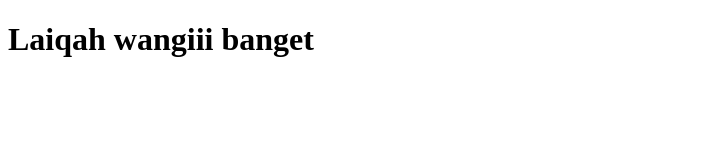
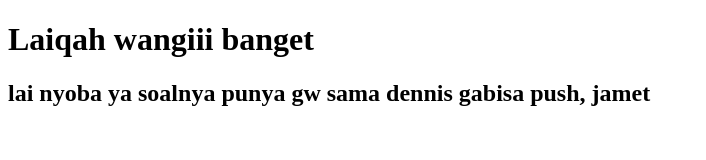
Before and after one commit to shofiyhs/gitsamalaiqah, a plain HTML site: page nambah.html in a window 1280 px wide. Shown: the whole page, without its empty margins (0-706 px from the left). Drawn offline with Linux system fonts and the light colour scheme.

Commit message:
kenapa push gw sama dennis masih gabisa

```diff
--- a/nambah.html
+++ b/nambah.html
@@ -7,5 +7,6 @@
 </head>
 <body>
     <h1>Laiqah wangiii banget</h1>
+    <h2>lai nyoba ya soalnya punya gw sama dennis gabisa push, jamet</h2>
 </body>
 </html>
```
